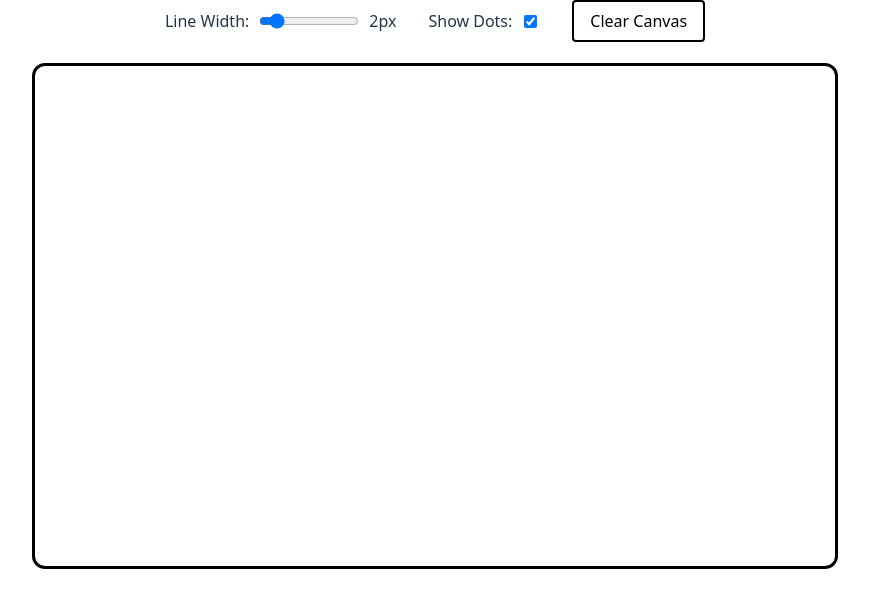
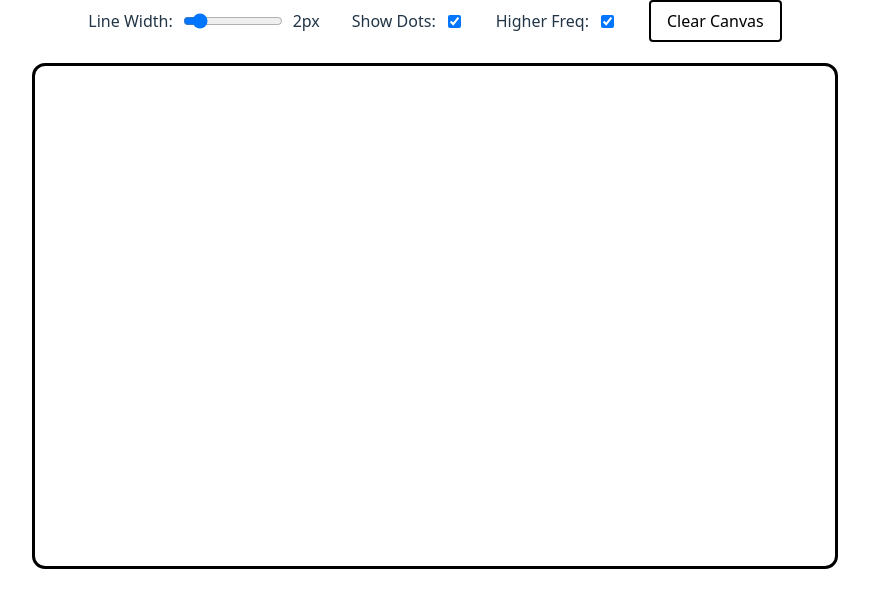
Before and after one commit to daledesilva/spike_eink-input-latency, a React (Vite) app: page / in a window 1280 px wide. Shown: the top 608 px of the page, without its empty margins (205-1074 px from the left). Built offline with nearby package versions, Linux system fonts and the light colour scheme.

Commit message:
Added high frequency support in neo and firefox browsers

```diff
--- a/src/atoms.ts
+++ b/src/atoms.ts
@@ -19,3 +19,9 @@ export function getSmoothingType() {
     const defaultStore = getDefaultStore();
     return defaultStore.get(smoothingTypeAtom);
 };
+
+export const isHighFreqAtom = atom(true);
+export function getIsHighFreq() {
+    const defaultStore = getDefaultStore();
+    return defaultStore.get(isHighFreqAtom);
+};
--- a/src/components/DrawingCanvas.tsx
+++ b/src/components/DrawingCanvas.tsx
@@ -1,7 +1,7 @@
 import React, { useEffect, useRef, useCallback, useState } from 'react';
 import { DrawLinearLine } from '../lineInterpolation/linearLine';
 import { DrawChaikinLine } from '../lineInterpolation/chaikinLine';
-import { getLineWidth, getShowDots, getSmoothingType } from '../atoms';
+import { getLineWidth, getShowDots, getSmoothingType, getIsHighFreq, isHighFreqAtom } from '../atoms';
 import { DrawingControls } from './DrawingControls';
 import { DataTable } from './DataTable';
 import { Coord } from '../lineInterpolation/types';
@@ -16,6 +16,8 @@ export interface Point {
     timestamp: number;
 }
 
+let dataTableInterval: number | undefined;
+
 export const DrawingCanvas: React.FC<DrawingCanvasProps> = ({
     width = 800,
     height = 500,
@@ -27,7 +29,6 @@ export const DrawingCanvas: React.FC<DrawingCanvasProps> = ({
     const [pointGroupsId, setPointGroupsId] = useState<number>(0); // Controls when the screen refreshes
     const groupIndexRef = useRef<number>(-1);
 
-    // Smoothing functions have been moved to separate files
 
     const updateDimensions = useCallback(() => {
         if (!containerRef.current) return;
@@ -68,22 +69,24 @@ export const DrawingCanvas: React.FC<DrawingCanvasProps> = ({
         const handlePointerDown = (e: PointerEvent) => {
             groupIndexRef.current++;
             prevPoint = null;
-            const rect = canvas.getBoundingClientRect();
-            const x = e.clientX - rect.left;
-            const y = e.clientY - rect.top;
-            addToLine(canvas, { x, y });
+            addToLine(canvas, e);
         };
         const handlePointerMove = (e: PointerEvent) => {
             if (e.buttons !== 1) {
                 prevPoint = null;
                 return;
             }
-            const rect = canvas.getBoundingClientRect();
-            const x = e.clientX - rect.left;
-            const y = e.clientY - rect.top;
-            addToLine(canvas, { x, y });
-            // force a refresh to update the DataTable
-            setPointGroupsId((prevId) => prevId + 1);
+            const isHighFreq = getIsHighFreq();
+            if(isHighFreq) {
+                const coalescedEvents = e.getCoalescedEvents();
+                for (let coalescedEvent of coalescedEvents) {
+                    addToLine(canvas, coalescedEvent);
+                }
+            } else {
+                addToLine(canvas, e);
+            }
+
+            scheduleDataTableRefresh();
         };
         canvas.addEventListener('pointerdown', handlePointerDown);
         canvas.addEventListener('pointermove', handlePointerMove);
@@ -93,14 +96,29 @@ export const DrawingCanvas: React.FC<DrawingCanvasProps> = ({
         };
     }, [dimensions]);
 
-    const addToLine = (canvas: HTMLCanvasElement | null, coord: Coord) => {
+
+    function scheduleDataTableRefresh() {
+        if(dataTableInterval) clearInterval(dataTableInterval);
+        dataTableInterval = setInterval(() => {
+            // force a refresh to update the DataTable
+            setPointGroupsId((prevId) => prevId + 1);
+        }, 2000);
+    };
+
+    const addToLine = (canvas: HTMLCanvasElement | null, e: PointerEvent) => {
         if (!canvas) return;
         const ctx = canvas.getContext('2d');
         if (!ctx) return;
 
+        const rect = canvas.getBoundingClientRect();
+        const coord: Coord = {
+            x: e.clientX - rect.left,
+            y: e.clientY - rect.top
+        };
+
         const newPoint: Point = {
             coord: coord,
-            timestamp: performance.now()
+            timestamp: e.timeStamp, //performance.now()
         };
 
         // If the current group index is greater than the number of groups, start a new group to cater for it
--- a/src/components/DrawingControls.tsx
+++ b/src/components/DrawingControls.tsx
@@ -1,5 +1,5 @@
 import { useAtom } from 'jotai';
-import { lineWidthAtom, showDotsAtom, smoothingTypeAtom } from '../atoms';
+import { lineWidthAtom, showDotsAtom, smoothingTypeAtom, isHighFreqAtom } from '../atoms';
 
 interface DrawingControlsProps {
     onClearCanvas: () => void;
@@ -8,6 +8,7 @@ interface DrawingControlsProps {
 export function DrawingControls({ onClearCanvas: clearCanvas }: DrawingControlsProps) {
     const [lineWidth, setLineWidth] = useAtom(lineWidthAtom);
     const [showDots, setShowDots] = useAtom(showDotsAtom);
+    const [isHighFreq, setIsHighFreq] = useAtom(isHighFreqAtom);
     const [smoothingType, setSmoothingType] = useAtom(smoothingTypeAtom);
 
     return (
@@ -31,6 +32,16 @@ export function DrawingControls({ onClearCanvas: clearCanvas }: DrawingControlsP
                         checked={showDots}
                         onChange={(e) => {
                             setShowDots(e.target.checked);
+                        }}
+                    />
+                </label>
+                <label>
+                    Higher Freq:
+                    <input
+                        type="checkbox"
+                        checked={isHighFreq}
+                        onChange={(e) => {
+                            setIsHighFreq(e.target.checked);
                         }}
                     />
                 </label>
```
